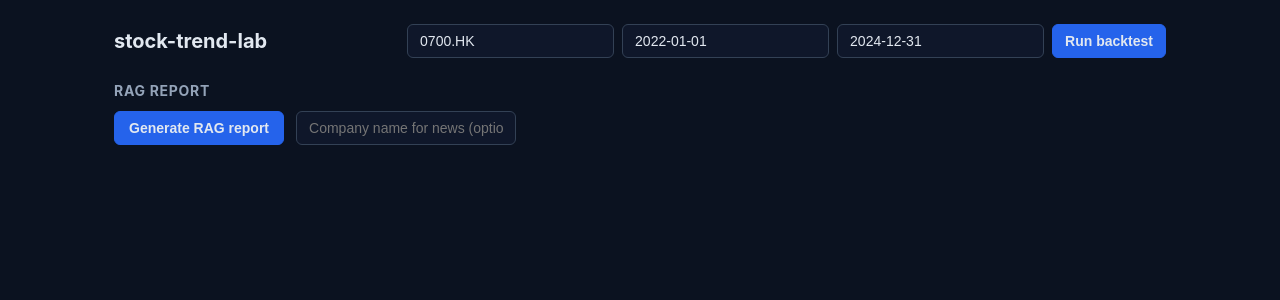
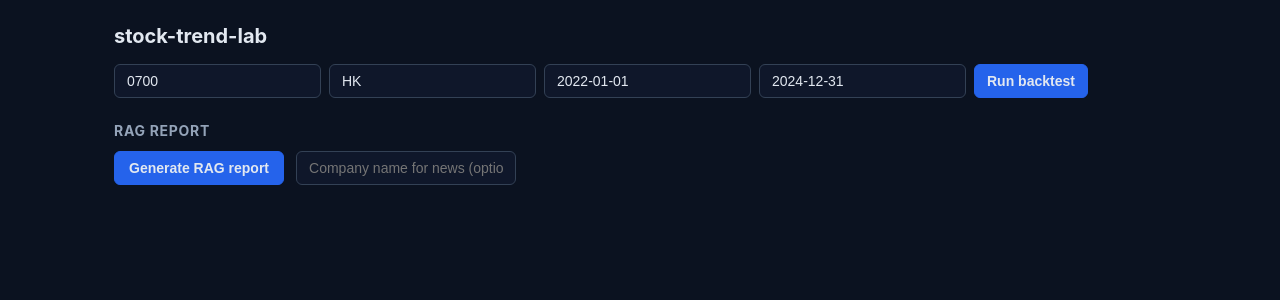
Before and after one commit to peterszetotszho-code/StockThrowback, a React (Vite) app in the folder frontend/: page / in a window 1280 px wide. Shown: the top 300 px of the page. Built offline with nearby package versions, Linux system fonts and the light colour scheme.

Commit message:
Split ticker input into code and exchange fields
Co-Authored-By: Claude Code <noreply@anthropic.com>

```diff
--- a/frontend/src/App.tsx
+++ b/frontend/src/App.tsx
@@ -9,12 +9,16 @@ import type { BacktestResponse } from './types';
 const STRATEGIES = ['MA', 'MACD', 'Composite'];
 
 export default function App() {
-  const [ticker, setTicker] = useState('0700.HK');
+  const [code, setCode] = useState('0700');
+  const [exchange, setExchange] = useState('HK');
   const [start, setStart] = useState('2022-01-01');
   const [end, setEnd] = useState('2024-12-31');
   const [loading, setLoading] = useState(false);
   const [error, setError] = useState<string | null>(null);
   const [data, setData] = useState<BacktestResponse | null>(null);
+
+  // Combine code + exchange into a Yahoo ticker (exchange is optional for US stocks).
+  const ticker = (code.trim() + (exchange.trim() ? '.' + exchange.trim() : '')).toUpperCase();
 
   const handleRun = async () => {
     setLoading(true);
@@ -41,7 +45,18 @@ export default function App() {
       <header className="header">
         <h1>stock-trend-lab</h1>
         <div className="controls">
-          <input value={ticker} onChange={(e) => setTicker(e.target.value)} placeholder="Ticker" />
+          <input
+            value={code}
+            onChange={(e) => setCode(e.target.value)}
+            placeholder="Code (e.g. 0700)"
+            title="Stock code without the exchange suffix"
+          />
+          <input
+            value={exchange}
+            onChange={(e) => setExchange(e.target.value)}
+            placeholder="Exchange (e.g. HK)"
+            title="Exchange suffix; leave empty for US stocks (e.g. AAPL)"
+          />
           <input value={start} onChange={(e) => setStart(e.target.value)} placeholder="Start" />
           <input value={end} onChange={(e) => setEnd(e.target.value)} placeholder="End" />
           <button onClick={handleRun} disabled={loading}>
```
